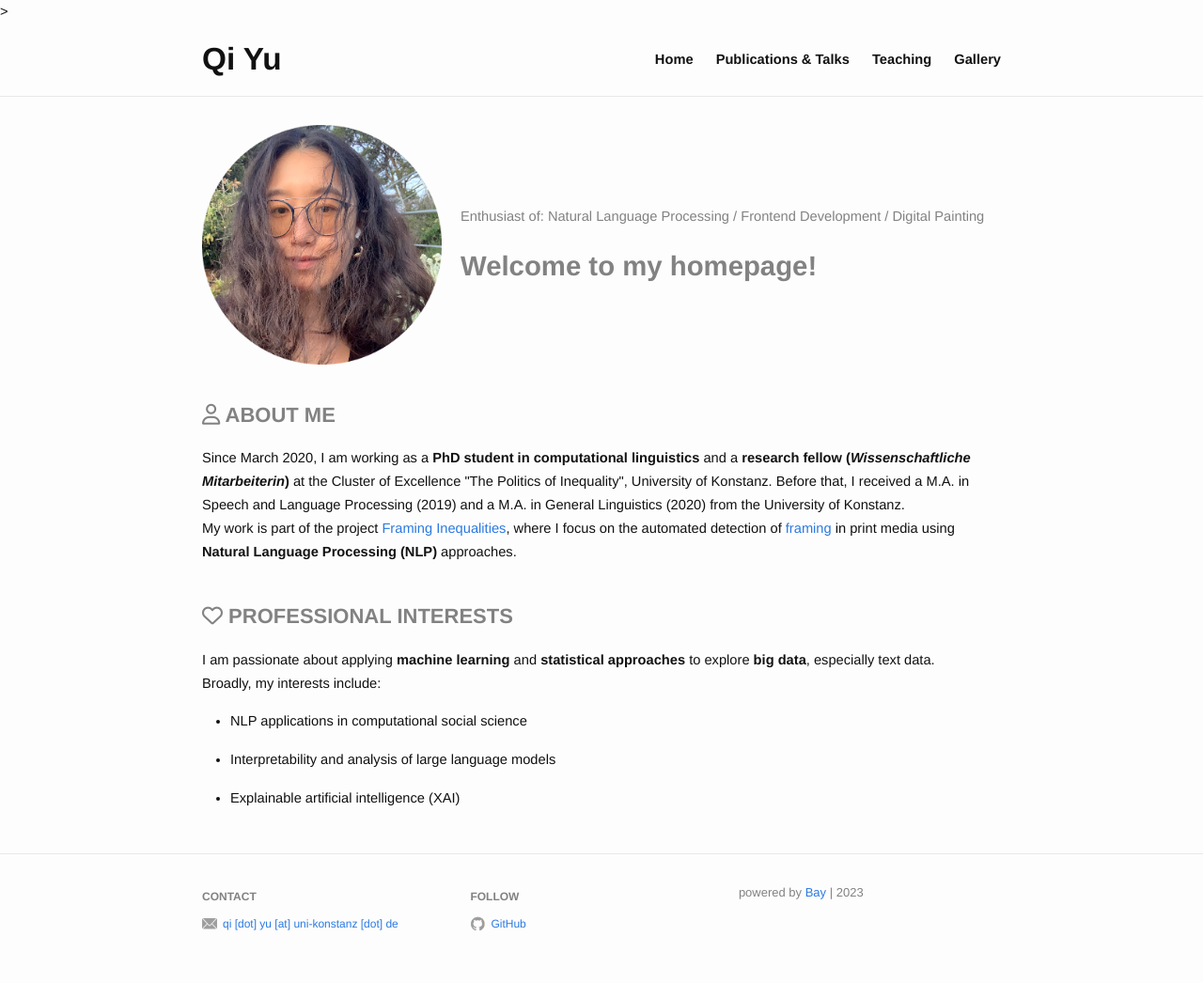
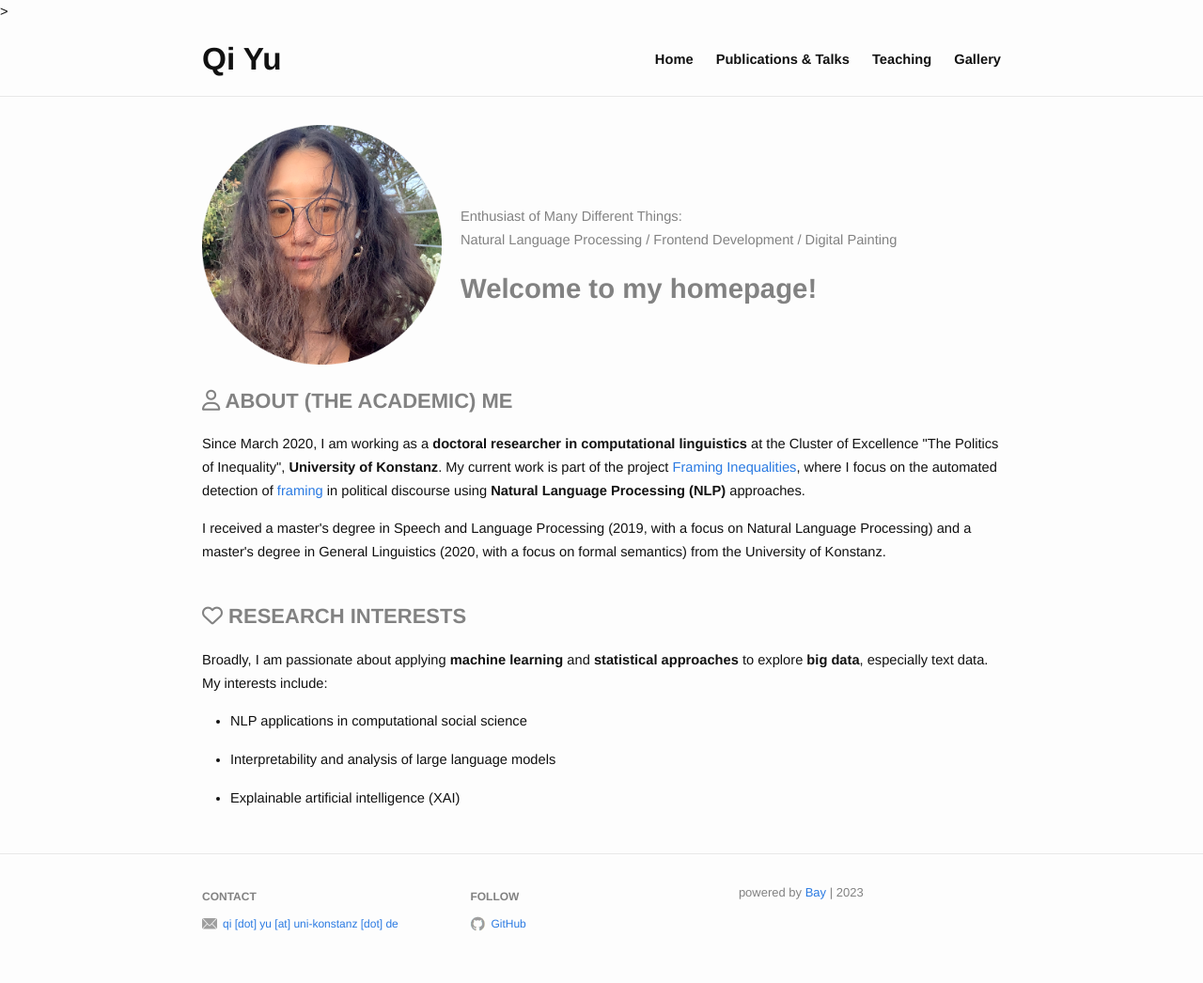
Before and after one commit to qi-yu/qi-yu.github.io, a Jekyll site: the page built from index.md, in a window 1280 px wide. Shown: the whole page at 94% size. Built offline with Jekyll 4.4.1, drawn with Linux system fonts in a browser that asks for light colours; nearby versions of some CDN libraries.

Commit message:
updated home

```diff
--- a/_layouts/home.html
+++ b/_layouts/home.html
@@ -19,7 +19,7 @@
           />
           <div class="greeting-message">
             <p>
-              Enthusiast of: Natural Language Processing / Frontend Development / Digital Painting
+              Enthusiast of Many Different Things: <br>Natural Language Processing / Frontend Development / Digital Painting
             </p>
             <h1>Welcome to my homepage!</h1>
           </div>
--- a/index.md
+++ b/index.md
@@ -4,20 +4,18 @@ profile_picture:
   src: /assets/img/portrait.png
   alt: profile picture
 ---
-<p>
-<h2 style="color:#828282"><i class="fa-regular fa-user"></i> ABOUT ME</h2>
-Since March 2020, I am working as a <b>PhD student in computational linguistics</b> and a <b>research fellow (<i>Wissenschaftliche Mitarbeiterin</i>)</b> at the Cluster of Excellence "The Politics of Inequality",
-University of Konstanz. Before that, I received a M.A. in Speech and Language Processing (2019) and a M.A.
-in General Linguistics (2020) from the University of Konstanz.
 
-<p style="margin-bottom:1cm;">
-My work is part of the project <a href="https://www.exc.uni-konstanz.de/en/inequality/research/projects/framing-inequalities/" target="_blank" rel="noopener noreferrer">Framing Inequalities</a>,
-where I focus on the automated detection of <a href="https://en.wikipedia.org/wiki/Framing_(social_sciences)" target="_blank" rel="noopener noreferrer">framing</a> in print media using <b>Natural Language Processing (NLP)</b> approaches.
+<h2 style="color:#828282"><i class="fa-regular fa-user"></i> ABOUT (THE ACADEMIC) ME</h2>
+<p>Since March 2020, I am working as a <b>doctoral researcher in computational linguistics</b> at the Cluster of Excellence "The Politics of Inequality",
+<b>University of Konstanz</b>. My current work is part of the project <a href="https://www.exc.uni-konstanz.de/en/inequality/research/projects/framing-inequalities/" target="_blank" rel="noopener noreferrer">Framing Inequalities</a>,
+where I focus on the automated detection of <a href="https://en.wikipedia.org/wiki/Framing_(social_sciences)" target="_blank" rel="noopener noreferrer">framing</a> in political discourse using <b>Natural Language Processing (NLP)</b> approaches.</p>
+
+<p style="margin-bottom:1cm;">I received a master's degree in Speech and Language Processing (2019, with a focus on Natural Language Processing) and a master's degree
+in General Linguistics (2020, with a focus on formal semantics) from the University of Konstanz.</p>
 
 
-<h2 style="color:#828282"><i class="fa-regular fa-heart"></i> PROFESSIONAL INTERESTS</h2>
-<p>I am passionate about applying <b>machine learning</b> and <b>statistical approaches</b> to explore <b>big data</b>, especially text data.
-<br>Broadly, my interests include:
+<h2 style="color:#828282"><i class="fa-regular fa-heart"></i> RESEARCH INTERESTS</h2>
+<p>Broadly, I am passionate about applying <b>machine learning</b> and <b>statistical approaches</b> to explore <b>big data</b>, especially text data. My interests include:
 <ul>
   <li>NLP applications in computational social science</li>
   <li>Interpretability and analysis of large language models</li>
```
Also changed, not shown: publication.md (+2 -2 lines), teaching.md (+1 -1 lines), 4 other files.
